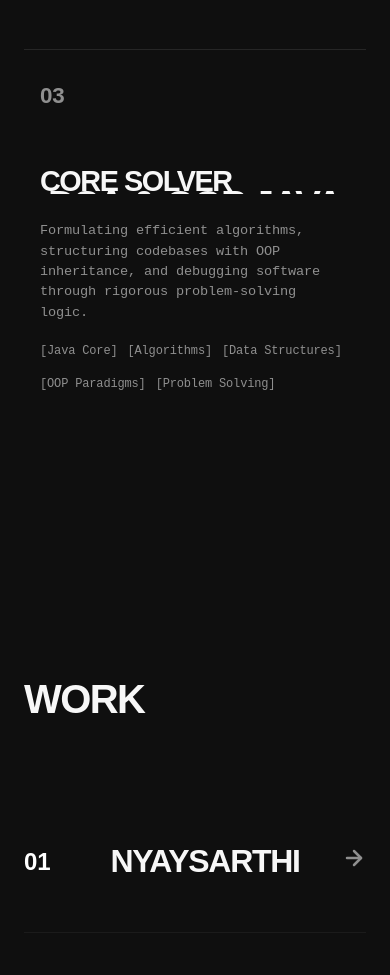
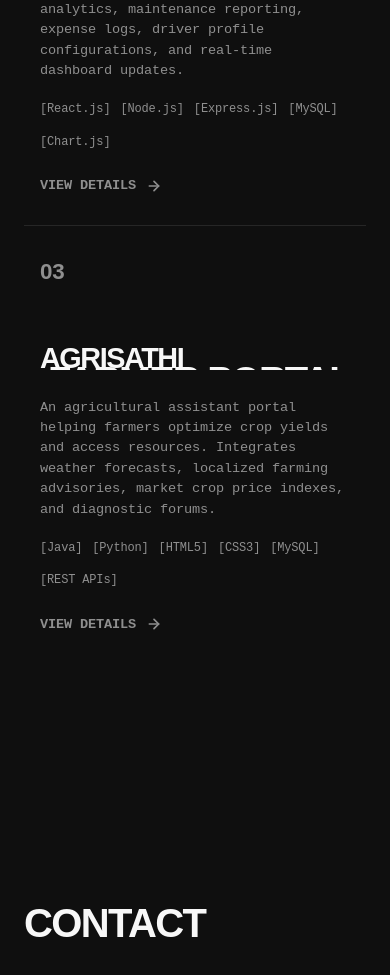
Before and after one commit to aniketrajput-45/Portfolio, a React (Vite) app: page / in a window 390 px wide. Shown: the part 5001-5976 px from the top of the page. Built offline with nearby package versions, Linux system fonts and the light colour scheme; a web font is replaced by a local one.

Commit message:
feat: migrate accordion hover expand animation from services to projects in work section

```diff
--- a/src/App.jsx
+++ b/src/App.jsx
@@ -4,7 +4,6 @@ import ParticlesBackground from './components/ParticlesBackground';
 import Hero from './components/Hero';
 import About from './components/About';
 import Skills from './components/Skills';
-import Services from './components/Services';
 import Work from './components/Work';
 import Contact from './components/Contact';
 import ProjectModal from './components/ProjectModal';
@@ -178,7 +177,6 @@ export default function App() {
         <Hero onNavClick={handleNavClick} />
         <About />
         <Skills />
-        <Services />
         <Work onSelectProject={setSelectedProject} />
         <Contact />
       </main>
--- a/src/components/Work.jsx
+++ b/src/components/Work.jsx
@@ -1,108 +1,142 @@
 import { useState } from 'react';
-
-function ProjectItem({ project, onSelect }) {
-  const [transformStyle, setTransformStyle] = useState('none');
-
-  const handleMouseMove = (e) => {
-    const card = e.currentTarget;
-    const rect = card.getBoundingClientRect();
-    const x = e.clientX - rect.left;
-    const y = e.clientY - rect.top;
-
-    const centerX = rect.width / 2;
-    const centerY = rect.height / 2;
-
-    const maxRotate = 6; // subtle, elegant tilt
-    const rotateX = -((y - centerY) / centerY) * maxRotate;
-    const rotateY = ((x - centerX) / centerX) * maxRotate;
-
-    setTransformStyle(`perspective(1000px) rotateX(${rotateX}deg) rotateY(${rotateY}deg) scale3d(1.01, 1.01, 1.01)`);
-  };
-
-  const handleMouseLeave = () => {
-    setTransformStyle('none');
-  };
-
-  return (
-    <div
-      className="project-item"
-      onMouseMove={handleMouseMove}
-      onMouseLeave={handleMouseLeave}
-      onClick={() => onSelect(project)}
-      style={{ transform: transformStyle }}
-      role="button"
-      tabIndex={0}
-      onKeyDown={(e) => {
-        if (e.key === 'Enter' || e.key === ' ') {
-          onSelect(project);
-        }
-      }}
-    >
-      <div className="project-num">{project.num}</div>
-      <h3 className="project-name">{project.name}</h3>
-      <div className="project-arrow">
-        <svg
-          width="24"
-          height="24"
-          viewBox="0 0 24 24"
-          fill="none"
-          stroke="currentColor"
-          strokeWidth="2.5"
-          strokeLinecap="round"
-          strokeLinejoin="round"
-        >
-          <line x1="5" y1="12" x2="19" y2="12" />
-          <polyline points="12 5 19 12 12 19" />
-        </svg>
-      </div>
-    </div>
-  );
-}
 
 export default function Work({ onSelectProject }) {
   const projects = [
     {
       num: '01',
       name: 'NYAYSARTHI',
+      subtitle: 'Justice-Tech',
       tagline: 'Justice-Tech / Legal Helper Platform',
       description: 'A comprehensive justice-tech platform designed to simplify legal access for citizens. Features include automated legal document templates, lawyer directories, simplified law guides, and client dashboards for managing cases.',
-      stack: ['React.js', 'Node.js', 'Express.js', 'MongoDB', 'REST APIs', 'JWT Authentication'],
+      stack: ['React.js', 'Node.js', 'Express.js', 'MongoDB', 'REST APIs'],
       github: 'https://github.com/aniketrajput-45',
-      demo: null
+      demo: null,
+      svg: (
+        <svg viewBox="0 0 200 120" fill="none" xmlns="http://www.w3.org/2000/svg" style={{ width: '100%', height: '100%' }}>
+          {/* Scales of justice visual */}
+          <path d="M100 20 L100 100 M70 100 L130 100" stroke="currentColor" strokeWidth="1.5" strokeOpacity="0.4" />
+          <path d="M60 40 L140 40" stroke="currentColor" strokeWidth="2" strokeOpacity="0.5" />
+          {/* Left scale */}
+          <path d="M60 40 L45 75 L75 75 Z" fill="currentColor" fillOpacity="0.1" stroke="currentColor" strokeWidth="1" strokeOpacity="0.4" />
+          {/* Right scale */}
+          <path d="M140 40 L125 75 L155 75 Z" fill="currentColor" fillOpacity="0.1" stroke="currentColor" strokeWidth="1" strokeOpacity="0.4" />
+        </svg>
+      )
     },
     {
       num: '02',
       name: 'TRANSITOPS',
+      subtitle: 'Fleet Operations',
       tagline: 'Transit Operations / Fleet Management',
       description: 'A logistics and transit operation solution built to streamline fleet management. Offers vehicle tracking integration, fuel expenditure analytics, maintenance reporting, expense logs, driver profile configurations, and real-time dashboard updates.',
-      stack: ['React.js', 'Node.js', 'Express.js', 'MySQL', 'REST APIs', 'Chart.js'],
+      stack: ['React.js', 'Node.js', 'Express.js', 'MySQL', 'Chart.js'],
       github: 'https://github.com/aniketrajput-45',
-      demo: null
+      demo: null,
+      svg: (
+        <svg viewBox="0 0 200 120" fill="none" xmlns="http://www.w3.org/2000/svg" style={{ width: '100%', height: '100%' }}>
+          {/* Fleet routing / tracking chart */}
+          <rect x="20" y="80" width="160" height="2" fill="currentColor" fillOpacity="0.4" />
+          {/* Graph bars */}
+          <rect x="35" y="50" width="18" height="30" rx="1" fill="currentColor" fillOpacity="0.15" stroke="currentColor" strokeWidth="1" strokeOpacity="0.3" />
+          <rect x="70" y="30" width="18" height="50" rx="1" fill="currentColor" fillOpacity="0.15" stroke="currentColor" strokeWidth="1" strokeOpacity="0.3" />
+          <rect x="105" y="40" width="18" height="40" rx="1" fill="currentColor" fillOpacity="0.15" stroke="currentColor" strokeWidth="1" strokeOpacity="0.3" />
+          <rect x="140" y="20" width="18" height="60" rx="1" fill="currentColor" fillOpacity="0.15" stroke="currentColor" strokeWidth="1" strokeOpacity="0.3" />
+          {/* Trend line */}
+          <path d="M44 45 L79 25 L114 35 L149 15" fill="none" stroke="currentColor" strokeWidth="1.5" strokeOpacity="0.5" />
+        </svg>
+      )
     },
     {
       num: '03',
       name: 'AGRISATHI',
+      subtitle: 'Farmer Portal',
       tagline: 'Agriculture Assistant / Farmer Portal',
       description: 'An agricultural assistant portal helping farmers optimize crop yields and access resources. Integrates weather forecasts, localized farming advisories, market crop price indexes, and diagnostic forums.',
       stack: ['Java', 'Python', 'HTML5', 'CSS3', 'MySQL', 'REST APIs'],
       github: 'https://github.com/aniketrajput-45',
-      demo: null
+      demo: null,
+      svg: (
+        <svg viewBox="0 0 200 120" fill="none" xmlns="http://www.w3.org/2000/svg" style={{ width: '100%', height: '100%' }}>
+          {/* Plant / Growth leaf schematic */}
+          <path d="M100 100 L100 20" stroke="currentColor" strokeWidth="2" strokeOpacity="0.4" />
+          <path d="M100 70 Q70 60 70 45 Q70 30 100 50 Z" fill="currentColor" fillOpacity="0.1" stroke="currentColor" strokeWidth="1" strokeOpacity="0.4" />
+          <path d="M100 50 Q130 40 130 25 Q130 10 100 30 Z" fill="currentColor" fillOpacity="0.1" stroke="currentColor" strokeWidth="1" strokeOpacity="0.4" />
+          <path d="M100 90 Q125 80 125 65 Q125 50 100 70 Z" fill="currentColor" fillOpacity="0.1" stroke="currentColor" strokeWidth="1" strokeOpacity="0.4" />
+        </svg>
+      )
     }
   ];
 
   return (
-    <section id="work" className="content-section">
+    <section id="work" className="content-section" style={{ borderTop: '1px solid var(--border)', paddingTop: '100px' }}>
       <h2 className="section-title block-reveal">
         <span className="block-reveal-content">Work</span>
       </h2>
 
-      <div className="work-list">
-        {projects.map((project) => (
-          <ProjectItem
-            key={project.num}
-            project={project}
-            onSelect={onSelectProject}
-          />
+      <div className="projects-wrapper">
+        {projects.map((project, idx) => (
+          <div
+            key={idx}
+            className="project-block"
+            onClick={() => onSelectProject(project)}
+            role="button"
+            tabIndex={0}
+            onKeyDown={(e) => {
+              if (e.key === 'Enter' || e.key === ' ') {
+                onSelectProject(project);
+              }
+            }}
+          >
+            {/* Number */}
+            <div className="project-block__number">{project.num}</div>
+
+            {/* Shift Title wrapper */}
+            <div className="project-block__title-wrap">
+              <h3 className="project-block__title">{project.name}</h3>
+            </div>
+
+            {/* Sliding Subtitle */}
+            <div className="project-block__second-title-wrap">
+              <h3 className="project-block__second-title">{project.subtitle}</h3>
+            </div>
+
+            {/* Image/SVG Container mask */}
+            <div className="project-block__img-wrap">
+              <div className="project-block__img-inner">
+                {project.svg}
+              </div>
+            </div>
+
+            {/* Delayed description */}
+            <p className="project-block__text">{project.description}</p>
+
+            {/* Key list items */}
+            <ul className="project-block__list">
+              {project.stack.map((tech, tIdx) => (
+                <li key={tIdx}>
+                  <span>[{tech}]</span>
+                </li>
+              ))}
+            </ul>
+
+            {/* Click to open details */}
+            <div className="project-block__arrow">
+              <span>VIEW DETAILS</span>
+              <svg
+                width="16"
+                height="16"
+                viewBox="0 0 24 24"
+                fill="none"
+                stroke="currentColor"
+                strokeWidth="2.5"
+                strokeLinecap="round"
+                strokeLinejoin="round"
+              >
+                <line x1="5" y1="12" x2="19" y2="12" />
+                <polyline points="12 5 19 12 12 19" />
+              </svg>
+            </div>
+          </div>
         ))}
       </div>
     </section>
--- a/src/index.css
+++ b/src/index.css
@@ -557,54 +557,275 @@ h1, h2, h3, h4 {
   text-align: left;
 }
 
-/* Project list styles */
-.work-list {
+/* Olha-style Projects Accordion Layout */
+.projects-wrapper {
   display: flex;
-  flex-direction: column;
+  width: 100%;
+  border-top: 1px solid var(--border);
+  margin-top: 4rem;
 }
 
-.project-item {
-  display: flex;
-  align-items: center;
-  padding: 48px 0;
-  cursor: pointer;
-  position: relative;
-  border-bottom: 1px solid var(--border-glass);
-  transition: transform 0.2s ease;
-  perspective: 1000px; /* Enable 3D rendering context */
+@media (max-width: 768px) {
+  .projects-wrapper {
+    flex-direction: column;
+  }
 }
 
-.project-num {
-  font-family: var(--heading-font);
-  font-size: 1.5rem;
-  font-weight: 600;
-  color: var(--accent-1);
-  margin-right: 60px;
+.project-block {
+  flex: 1;
+  min-width: 200px;
+  height: 540px;
+  border-right: 1px solid var(--border);
+  padding: 40px 24px;
+  position: relative;
+  overflow: hidden;
+  background: var(--bg);
+  transition: flex 0.6s cubic-bezier(0.11, 0.82, 0.39, 0.92), background-color 0.4s;
+  cursor: pointer;
 }
 
-.project-name {
-  font-size: clamp(2rem, 6vw, 4rem);
-  font-weight: 800;
-  letter-spacing: -0.04em;
-  margin: 0;
-  text-transform: uppercase;
-  flex-grow: 1;
-  transition: color var(--transition-fast);
+.project-block:last-child {
+  border-right: none;
 }
 
-.project-item:hover .project-name {
+@media (max-width: 768px) {
+  .project-block {
+    border-right: none;
+    border-bottom: 1px solid var(--border);
+    height: auto;
+    padding: 30px 16px;
+    flex: none !important;
+  }
+  .project-block:last-child {
+    border-bottom: none;
+  }
+}
+
+.project-block:hover {
+  background-color: var(--surface);
+}
+
+@media (min-width: 769px) {
+  .project-block:hover {
+    flex: 1.8; /* Accordion Expand */
+  }
+}
+
+/* Number */
+.project-block__number {
+  font-family: var(--heading-font);
+  font-size: 1.4rem;
+  font-weight: 700;
+  color: var(--text-secondary);
+  margin-bottom: 3.5rem;
+  transition: font-size 0.5s cubic-bezier(0.11, 0.82, 0.39, 0.92), color 0.4s;
+}
+
+.project-block:hover .project-block__number {
+  font-size: 2.8rem;
   color: var(--accent-1);
 }
 
-.project-arrow {
-  font-size: 2rem;
-  color: var(--text-secondary);
-  transition: transform var(--transition-normal), color var(--transition-normal);
+/* Slide Titles */
+.project-block__title-wrap {
+  overflow: hidden;
+  height: 38px;
 }
 
-.project-item:hover .project-arrow {
-  transform: translateX(10px);
+.project-block__title {
+  font-size: 1.8rem;
+  font-family: var(--heading-font);
+  font-weight: 800;
+  margin: 0;
+  color: var(--text-primary);
+  transition: transform 0.4s cubic-bezier(0.11, 0.82, 0.39, 0.92);
+}
+
+.project-block:hover .project-block__title {
+  transform: translateY(-100%);
+}
+
+.project-block__second-title-wrap {
+  position: absolute;
+  top: 96px; /* Offset below number */
+  left: 24px;
+  overflow: hidden;
+  height: 48px;
+  pointer-events: none;
+  transition: top 0.5s cubic-bezier(0.11, 0.82, 0.39, 0.92);
+}
+
+.project-block:hover .project-block__second-title-wrap {
+  top: 114px; /* Move slightly down as number scales up */
+}
+
+.project-block__second-title {
+  font-size: 2.4rem;
+  font-family: var(--heading-font);
+  font-weight: 800;
+  margin: 0;
+  color: var(--text-primary);
+  transform: translateY(105%);
+  transition: transform 0.45s cubic-bezier(0.11, 0.82, 0.39, 0.92);
+}
+
+.project-block:hover .project-block__second-title {
+  transform: translateY(0);
+}
+
+/* Image Reveal mask */
+.project-block__img-wrap {
+  width: 100%;
+  height: 180px;
+  overflow: hidden;
+  margin-top: 2rem;
+  position: relative;
+  border-radius: 8px;
+  border: 1px solid var(--border);
+  background: var(--bg);
+}
+
+@media (max-width: 768px) {
+  .project-block__img-wrap {
+    display: none; /* Hide image on mobile grids to save vertical height */
+  }
+}
+
+.project-block__img-inner {
+  width: 100%;
+  height: 100%;
+  display: flex;
+  justify-content: center;
+  align-items: center;
+  color: var(--text-secondary);
+  transform: scale(1.3);
+  clip-path: polygon(0 0, 100% 0, 100% 0, 0 0);
+  transition: transform 0.8s cubic-bezier(0.11, 0.82, 0.39, 0.92), clip-path 0.8s cubic-bezier(0.11, 0.82, 0.39, 0.92), color 0.4s;
+}
+
+.project-block:hover .project-block__img-inner {
+  transform: scale(1);
+  clip-path: polygon(0 0, 100% 0, 100% 100%, 0 100%);
+  color: var(--text-primary);
+  transition-delay: 0.15s;
+}
+
+/* Text Description */
+.project-block__text {
+  font-family: var(--sans-font);
+  font-size: 0.8rem;
+  color: var(--text-secondary);
+  margin-top: 1.5rem;
+  line-height: 1.5;
+  opacity: 0;
+  transform: translateY(10px);
+  transition: opacity 0.6s cubic-bezier(0.11, 0.82, 0.39, 0.92), transform 0.6s cubic-bezier(0.11, 0.82, 0.39, 0.92);
+}
+
+@media (max-width: 768px) {
+  .project-block__text {
+    opacity: 1 !important;
+    transform: none !important;
+    margin-top: 1rem;
+    font-size: 0.85rem;
+  }
+}
+
+.project-block:hover .project-block__text {
+  opacity: 1;
+  transform: translateY(0);
+  transition-delay: 0.3s;
+}
+
+/* List item slides */
+.project-block__list {
+  margin-top: 2rem;
+  list-style: none;
+  padding: 0;
+  display: flex;
+  flex-direction: column;
+  gap: 8px;
+}
+
+@media (max-width: 768px) {
+  .project-block__list {
+    flex-direction: row;
+    flex-wrap: wrap;
+    gap: 10px;
+    margin-top: 1rem;
+  }
+}
+
+.project-block__list li {
+  overflow: hidden;
+}
+
+.project-block__list li span {
+  display: inline-block;
+  font-family: var(--mono-font);
+  font-size: 0.85rem;
+  color: var(--text-secondary);
+  transform: translateY(-105%);
+  transition: transform 0.45s cubic-bezier(0.11, 0.82, 0.39, 0.92);
+}
+
+@media (max-width: 768px) {
+  .project-block__list li span {
+    transform: none !important;
+    font-size: 0.75rem;
+  }
+}
+
+.project-block:hover .project-block__list li span {
+  transform: translateY(0);
+}
+
+.project-block:hover .project-block__list li:nth-child(1) span { transition-delay: 0.2s; }
+.project-block:hover .project-block__list li:nth-child(2) span { transition-delay: 0.28s; }
+.project-block:hover .project-block__list li:nth-child(3) span { transition-delay: 0.36s; }
+.project-block:hover .project-block__list li:nth-child(4) span { transition-delay: 0.44s; }
+.project-block:hover .project-block__list li:nth-child(5) span { transition-delay: 0.52s; }
+
+/* Arrow / Details Trigger */
+.project-block__arrow {
+  margin-top: 2rem;
+  display: flex;
+  align-items: center;
+  gap: 10px;
+  font-family: var(--mono-font);
+  font-size: 0.75rem;
+  font-weight: 600;
+  color: var(--text-secondary);
+  opacity: 0;
+  transform: translateX(-10px);
+  transition: opacity 0.4s var(--transition-fast), transform 0.4s var(--transition-fast), color 0.2s;
+}
+
+@media (max-width: 768px) {
+  .project-block__arrow {
+    opacity: 1 !important;
+    transform: none !important;
+    margin-top: 1.5rem;
+    font-size: 0.85rem;
+  }
+}
+
+.project-block:hover .project-block__arrow {
+  opacity: 1;
+  transform: translateX(0);
+  transition-delay: 0.45s;
+}
+
+.project-block__arrow:hover {
   color: var(--accent-1);
+}
+
+.project-block__arrow svg {
+  transition: transform var(--transition-fast);
+}
+
+.project-block__arrow:hover svg {
+  transform: translateX(5px);
 }
 
 /* Detail Modal */
@@ -1060,232 +1281,3 @@ h1, h2, h3, h4 {
 .app-container.is-loaded {
   opacity: 1;
 }
-
-/* Olha-style Services Accordion Layout */
-.services-wrapper {
-  display: flex;
-  width: 100%;
-  border-top: 1px solid var(--border);
-  margin-top: 4rem;
-}
-
-@media (max-width: 768px) {
-  .services-wrapper {
-    flex-direction: column;
-  }
-}
-
-.services-block {
-  flex: 1;
-  min-width: 200px;
-  height: 520px;
-  border-right: 1px solid var(--border);
-  padding: 40px 24px;
-  position: relative;
-  overflow: hidden;
-  background: var(--bg);
-  transition: flex 0.6s cubic-bezier(0.11, 0.82, 0.39, 0.92), background-color 0.4s;
-  cursor: pointer;
-}
-
-.services-block:last-child {
-  border-right: none;
-}
-
-@media (max-width: 768px) {
-  .services-block {
-    border-right: none;
-    border-bottom: 1px solid var(--border);
-    height: auto;
-    padding: 30px 16px;
-    flex: none !important;
-  }
-  .services-block:last-child {
-    border-bottom: none;
-  }
-}
-
-.services-block:hover {
-  background-color: var(--surface);
-}
-
-@media (min-width: 769px) {
-  .services-block:hover {
-    flex: 1.8; /* Accordion Expand */
-  }
-}
-
-/* Number */
-.services-block__number {
-  font-family: var(--heading-font);
-  font-size: 1.4rem;
-  font-weight: 700;
-  color: var(--text-secondary);
-  margin-bottom: 3.5rem;
-  transition: font-size 0.5s cubic-bezier(0.11, 0.82, 0.39, 0.92), color 0.4s;
-}
-
-.services-block:hover .services-block__number {
-  font-size: 2.8rem;
-  color: var(--accent-1);
-}
-
-/* Slide Titles */
-.services-block__title-wrap {
-  overflow: hidden;
-  height: 38px;
-}
-
-.services-block__title {
-  font-size: 1.8rem;
-  font-family: var(--heading-font);
-  font-weight: 800;
-  margin: 0;
-  color: var(--text-primary);
-  transition: transform 0.4s cubic-bezier(0.11, 0.82, 0.39, 0.92);
-}
-
-.services-block:hover .services-block__title {
-  transform: translateY(-100%);
-}
-
-.services-block__second-title-wrap {
-  position: absolute;
-  top: 96px; /* Offset below number */
-  left: 24px;
-  overflow: hidden;
-  height: 48px;
-  pointer-events: none;
-  transition: top 0.5s cubic-bezier(0.11, 0.82, 0.39, 0.92);
-}
-
-.services-block:hover .services-block__second-title-wrap {
-  top: 114px; /* Move slightly down as number scales up */
-}
-
-.services-block__second-title {
-  font-size: 2.4rem;
-  font-family: var(--heading-font);
-  font-weight: 800;
-  margin: 0;
-  color: var(--text-primary);
-  transform: translateY(105%);
-  transition: transform 0.45s cubic-bezier(0.11, 0.82, 0.39, 0.92);
-}
-
-.services-block:hover .services-block__second-title {
-  transform: translateY(0);
-}
-
-/* Image Reveal mask */
-.services-block__img-wrap {
-  width: 100%;
-  height: 180px;
-  overflow: hidden;
-  margin-top: 2rem;
-  position: relative;
-  border-radius: 8px;
-  border: 1px solid var(--border);
-  background: var(--bg);
-}
-
-@media (max-width: 768px) {
-  .services-block__img-wrap {
-    display: none; /* Hide image on mobile grids to save vertical height */
-  }
-}
-
-.services-block__img-inner {
-  width: 100%;
-  height: 100%;
-  display: flex;
-  justify-content: center;
-  align-items: center;
-  color: var(--text-secondary);
-  transform: scale(1.3);
-  clip-path: polygon(0 0, 100% 0, 100% 0, 0 0);
-  transition: transform 0.8s cubic-bezier(0.11, 0.82, 0.39, 0.92), clip-path 0.8s cubic-bezier(0.11, 0.82, 0.39, 0.92), color 0.4s;
-}
-
-.services-block:hover .services-block__img-inner {
-  transform: scale(1);
-  clip-path: polygon(0 0, 100% 0, 100% 100%, 0 100%);
-  color: var(--text-primary);
-  transition-delay: 0.15s;
-}
-
-/* Text Description */
-.services-block__text {
-  font-family: var(--sans-font);
-  font-size: 0.8rem;
-  color: var(--text-secondary);
-  margin-top: 1.5rem;
-  line-height: 1.5;
-  opacity: 0;
-  transform: translateY(10px);
-  transition: opacity 0.6s cubic-bezier(0.11, 0.82, 0.39, 0.92), transform 0.6s cubic-bezier(0.11, 0.82, 0.39, 0.92);
-}
-
-@media (max-width: 768px) {
-  .services-block__text {
-    opacity: 1 !important;
-    transform: none !important;
-    margin-top: 1rem;
-    font-size: 0.85rem;
-  }
-}
-
-.services-block:hover .services-block__text {
-  opacity: 1;
-  transform: translateY(0);
-  transition-delay: 0.3s;
-}
-
-/* List item slides */
-.services-block__list {
-  margin-top: 2rem;
-  list-style: none;
-  padding: 0;
-  display: flex;
-  flex-direction: column;
-  gap: 8px;
-}
-
-@media (max-width: 768px) {
-  .services-block__list {
-    flex-direction: row;
-    flex-wrap: wrap;
-    gap: 10px;
-    margin-top: 1rem;
-  }
-}
-
-.services-block__list li {
-  overflow: hidden;
-}
-
-.services-block__list li span {
-  display: inline-block;
-  font-family: var(--mono-font);
-  font-size: 0.85rem;
-  color: var(--text-secondary);
-  transform: translateY(-105%);
-  transition: transform 0.45s cubic-bezier(0.11, 0.82, 0.39, 0.92);
-}
-
-@media (max-width: 768px) {
-  .services-block__list li span {
-    transform: none !important;
-    font-size: 0.75rem;
-  }
-}
-
-.services-block:hover .services-block__list li span {
-  transform: translateY(0);
-}
-
-.services-block:hover .services-block__list li:nth-child(1) span { transition-delay: 0.2s; }
-.services-block:hover .services-block__list li:nth-child(2) span { transition-delay: 0.28s; }
-.services-block:hover .services-block__list li:nth-child(3) span { transition-delay: 0.36s; }
-.services-block:hover .services-block__list li:nth-child(4) span { transition-delay: 0.44s; }
-.services-block:hover .services-block__list li:nth-child(5) span { transition-delay: 0.52s; }
```
